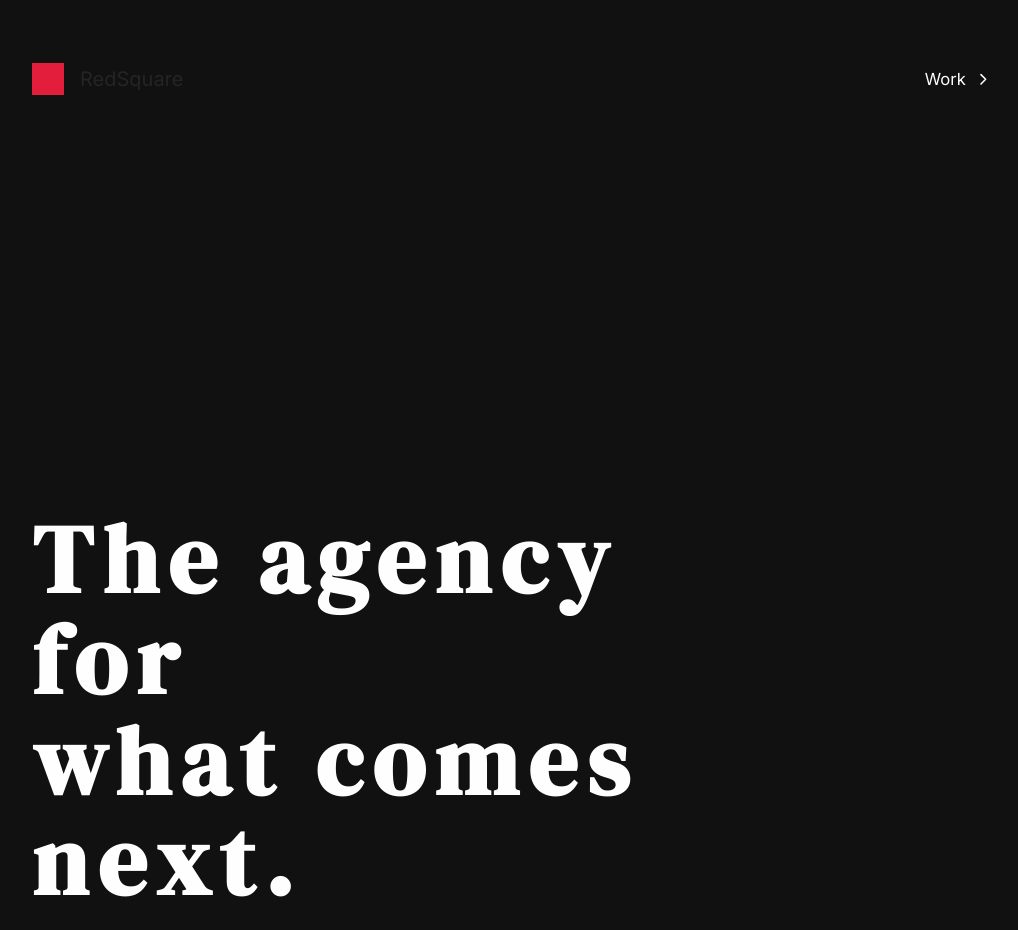
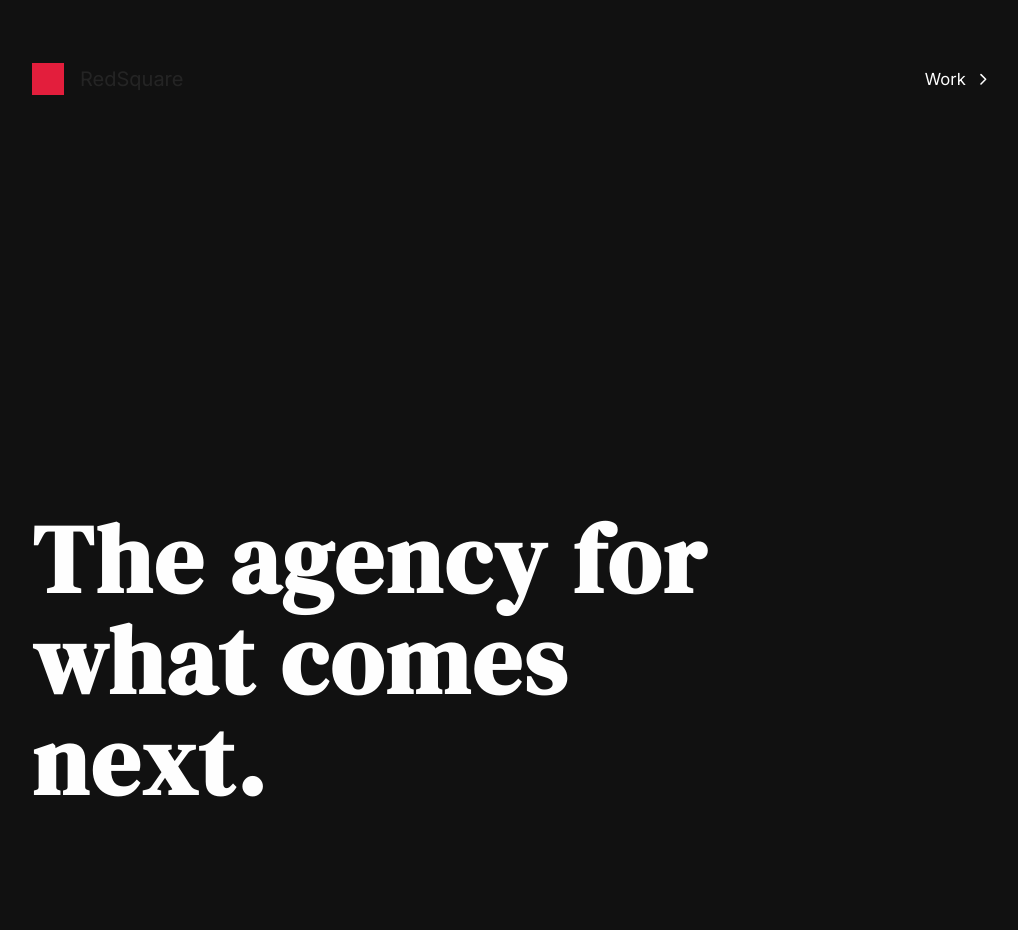
Before and after one commit to dvlapo/redsquare-clone, a plain HTML site: page index.html in a window 1280 px wide. Shown: the top 930 px of the page, without its empty margins (128-1146 px from the left). Drawn offline with nearby package versions, Linux system fonts and the light colour scheme.

Commit message:
Update style.css

```diff
--- a/css/style.css
+++ b/css/style.css
@@ -133,7 +133,7 @@ nav a ion-icon {
   line-height: 1.05;
   transform: translateY(8rem);
   transition: 1000ms;
-  letter-spacing: 10px;
+  letter-spacing: 3px;
 }
 
 @media (max-width: 450px) {
```
